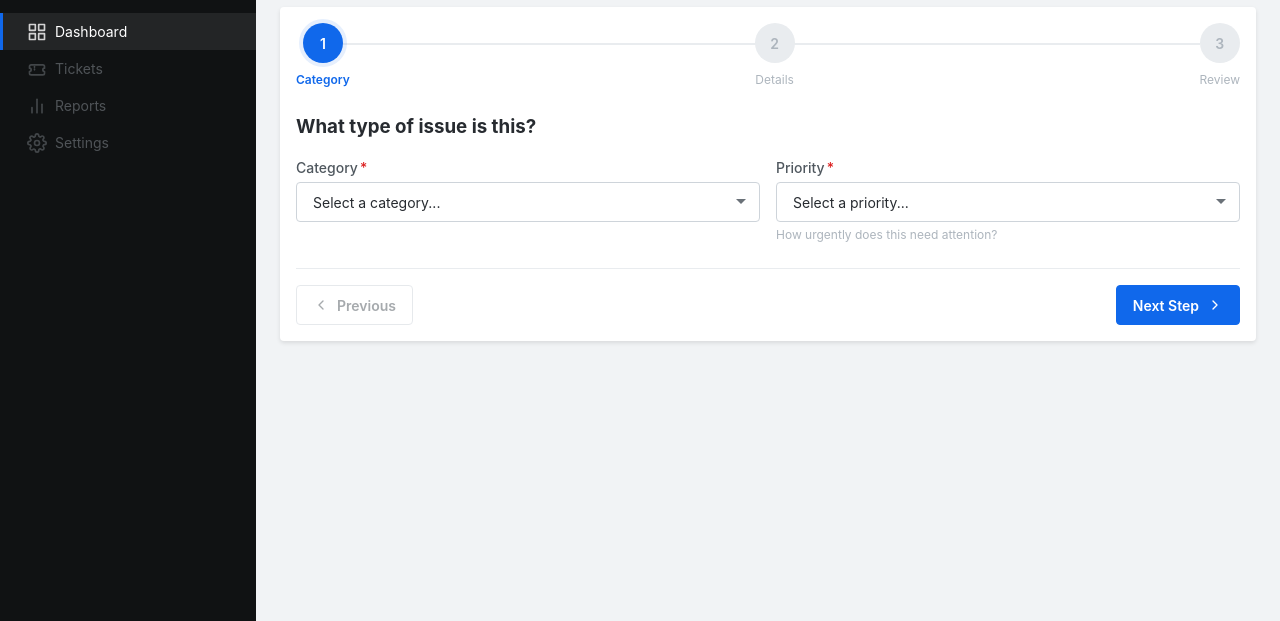
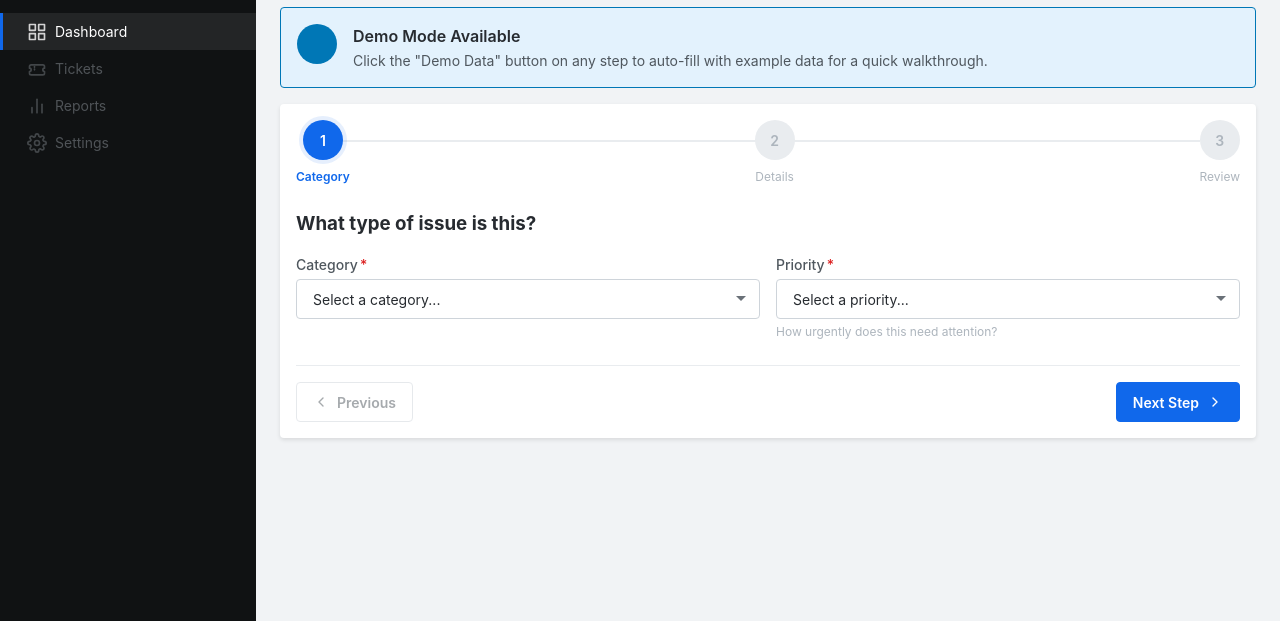
Before and after one commit to prifken/OutSystems-SA-starter-kit, a plain HTML site: page examples/os-ticketing/new-ticket.html in a window 1280 px wide. Shown: the part 104-725 px from the top of the page. Drawn offline with Linux system fonts and the light colour scheme.

Commit message:
Add visible info banner explaining demo mode in golden example
Display an alert on the page explaining the demo data feature so users
immediately see 'Demo Data' button is available and what it does.

```diff
--- a/examples/os-ticketing/new-ticket.html
+++ b/examples/os-ticketing/new-ticket.html
@@ -35,6 +35,13 @@
       </header>
 
       <div class="page">
+        <div class="alert alert-info mb-base">
+          <div class="alert-icon"></div>
+          <div class="alert-content">
+            <div class="alert-title">Demo Mode Available</div>
+            <div class="alert-text">Click the "Demo Data" button on any step to auto-fill with example data for a quick walkthrough.</div>
+          </div>
+        </div>
         <os-card>
           <os-wizard-stepper id="ticketWizard" submit-label="Create Ticket">
 
```
